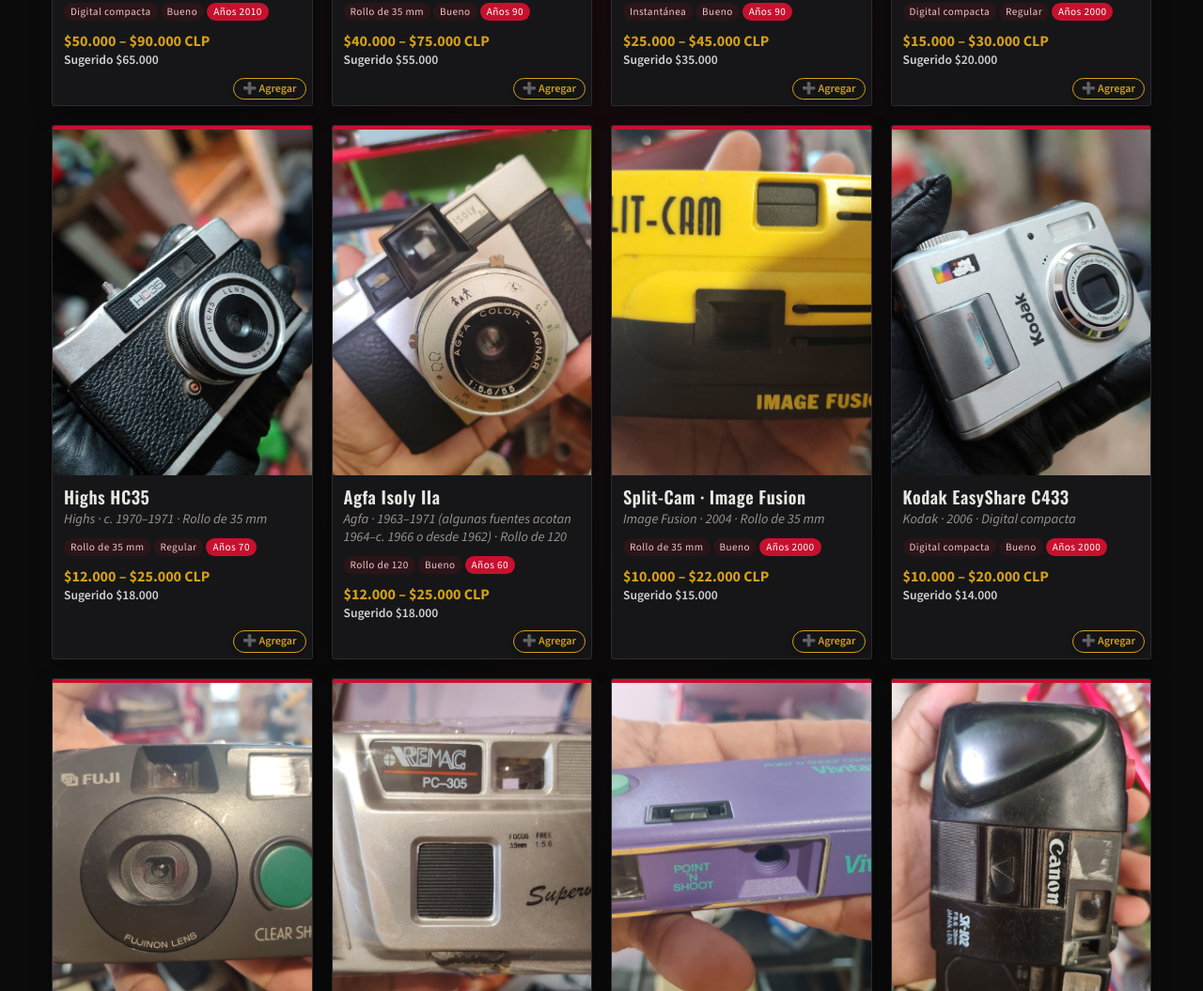
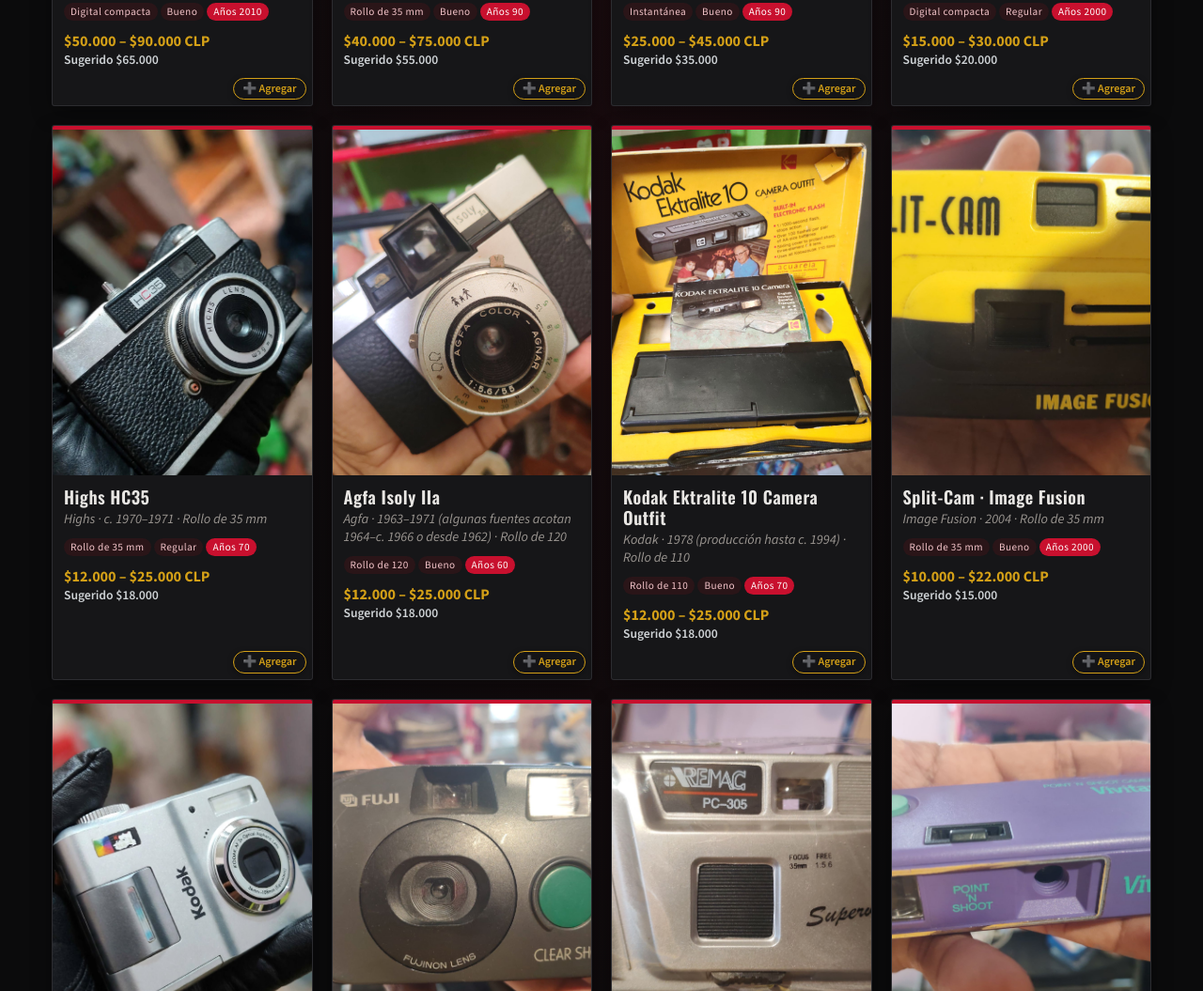
Before and after one commit to dacam32-del/vitrina-camaras, a plain HTML site: page index.html in a window 1280 px wide. Shown: the part 929-1984 px from the top of the page at 94% size. Drawn offline with nearby package versions, Linux system fonts and the light colour scheme.

Commit message:
Agrega CAM-013 Kodak Ektralite 10 Camera Outfit
Pocket de cartucho 110 (1978, Made in USA), con caja Outfit original, inserto y manual. Faltan el rollo y las pilas. Tasación $12.000–$25.000 (sugerido $18.000). Totales de la vitrina: $213.000–$420.000.

```diff
--- a/index.html
+++ b/index.html
@@ -137,9 +137,9 @@ footer{text-align:center;padding:20px;color:var(--mut);font-size:.85em;border-to
   <h1>Vitrina de Cámaras Fotográficas</h1>
   <p>Colección de cámaras digitales y de rollo de David Eduardo · tasación según estado en Chile e internacional</p>
   <div class="stats">
-    <div class="stat"><b>12</b><span>Fichas</span></div>
-    <div class="stat"><b>12</b><span>Unidades</span></div>
-    <div class="stat"><b>$201.000 – $395.000</b><span>Valor total Chile (CLP)</span></div>
+    <div class="stat"><b>13</b><span>Fichas</span></div>
+    <div class="stat"><b>13</b><span>Unidades</span></div>
+    <div class="stat"><b>$213.000 – $420.000</b><span>Valor total Chile (CLP)</span></div>
   </div>
 </header>
 <div class="filters">
@@ -727,6 +727,54 @@ const D = [
       "img/CAM-012-2.jpg",
       "img/CAM-012-3.jpg"
     ]
+  },
+  {
+    "id": "CAM-013",
+    "tipo": "Rollo de 110",
+    "marca": "Kodak",
+    "titulo": "Kodak Ektralite 10 Camera Outfit",
+    "modelo": "Ektralite 10 (Camera Outfit, con caja original)",
+    "anio": "1978 (producción hasta c. 1994)",
+    "epoca": "Años 70",
+    "y": 1978,
+    "ep": "Años 70",
+    "pais": "Estados Unidos (Made in U.S.A.; Eastman Kodak, Rochester)",
+    "color": "Negra, con caja original amarilla",
+    "lente": "Fijo de tres elementos, 25 mm f/8, con tapa deslizante que cubre el lente y el visor; foco fijo desde 1,5 m a infinito",
+    "sensor": "Película de cartucho 110 (13 × 17 mm); usa todas las Kodakcolor 110, según la caja",
+    "zoom": "Sin zoom",
+    "pantalla": "Visor óptico (no tiene pantalla)",
+    "alimentacion": "2 pilas AA para el flash electrónico (no incluidas; el outfit original las traía)",
+    "almacenamiento": "Cartucho 110",
+    "video": "No",
+    "funciones": "Flash electrónico integrado de 1/1000 s (más de 100 destellos por par de pilas AA, según la caja); detección automática de la sensibilidad del rollo; obturador de dos velocidades, 1/125 s con ISO 125 o menor y 1/200 s (algunas fuentes dicen 1/210 s) con ISO 200 o mayor; tapa deslizante; correa de muñeca",
+    "resena": "La Kodak Ektralite 10 es una de bolsillo para cartucho 110, lanzada en 1978 (se fabricó hasta alrededor de 1994). Este es el cuerpo negro clásico, hecho en EE. UU., con tapa deslizante, lente de tres elementos f/8 y flash electrónico de 1/1000 s alimentado por 2 pilas AA. Viene como Camera Outfit, en su caja original amarilla, con el inserto de cartón y el manual en varios idiomas (inglés, alemán, español, francés, japonés, chino y, en la portada, también árabe). En el costado, la caja lista lo que traía el conjunto: la cámara, un rollo Kodakcolor de 24 exposiciones, 2 pilas AA, pestañas de monograma, la correa y el manual. Faltan el rollo y las pilas. En la tapa interior hay una etiqueta de la tienda «acuarela», a nombre de Gastón Cavada Guzmán (así está impreso, sin eñe visible); en la línea inferior se lee «ARICA CHILE», así que el negocio, según la propia etiqueta, estaba en Arica. No se halló una fuente pública independiente que documente el local.",
+    "accesorios": "Caja original amarilla de Camera Outfit, con inserto de cartón, manual multilenguaje y correa de muñeca. Faltan el rollo Kodakcolor de 24 exposiciones y las 2 pilas AA que traía el outfit. La caja tiene desgaste en bordes y esquinas, y una solapa rota. En la tapa interior, etiqueta de la tienda «acuarela», Gastón Cavada Guzmán, con la leyenda «ARICA CHILE».",
+    "funciona": "Funcionamiento sin confirmar",
+    "estado": {
+      "escala": "Bueno",
+      "nota": 6,
+      "detalle": "Cámara en buen estado, aprox. 6/10, con algo de uso en la carcasa y el visor del flash un poco amarillento. La caja original tiene desgaste en bordes y esquinas, y una solapa rota. Funcionamiento sin confirmar."
+    },
+    "rareza": "Común (110 de gran tirada); menos frecuente completa, con caja Outfit y manual",
+    "stock": 1,
+    "dolar": "992,48 CLP por US$1 (22-11-2026); 1 GBP ≈ US$1,3086",
+    "fecha": "2026-11-22",
+    "precio_vendido": "Sin ventas realizadas verificables de la Ektralite 10 en Chile. Internacional, CameraWorth registra 6 ventas eBay de jun–nov 2026, mediana £9 (≈ $11.689), mitad central £7–£12 (≈ $9.091–$15.585). Las sueltas, en general probadas, van de £7 / US$10 (28-06-2026) a £13 / US$17 con rollo y funda (26-07-2026); hay una sin probar a £8 y otra, el 12-11-2026, a £3 (el título se corta en «Origi…»). Una unidad descrita como nueva y en su embalaje original se vendió a £45 / US$60 (≈ $58.444–$59.549) el 19-06-2026; CameraWorth la marca como muy por encima del resto, precisamente por ir en caja.",
+    "precio_anunciado": "En Yapo hay dos avisos vigentes de Ektralite (pedidos, no ventas): una «extralite 10» en Pudahuel, «perfecto estado» y funcionando, a $25.000 (actualizado el 11-12-2025); y una «Ektralite del 78» funcionando en Rancagua a $15.000 (actualizado el 19-12-2025), sin precisar del todo si es la 10. Ninguno menciona caja original. Otras 110 en Chile se han pedido alrededor de $20.000. Afuera hay muchos pedidos, no ventas, de Ektralite 10 con caja, en general sin probar, entre unos US$8 y US$20.",
+    "precio_estimado": "$12.000 – $25.000",
+    "precio_sugerido_clp": "$18.000",
+    "pmin": 12000,
+    "pmax": 25000,
+    "p_sugerido": 18000,
+    "origen_estimacion": "Estimación. No hay ventas confirmadas en Chile. El rango se apoya en los avisos chilenos de Ektralite funcionando a $15.000 y $25.000, y en las ventas internacionales de cuerpos sueltos a unos £7–£13. Esta pieza trae caja Outfit, inserto y manual, lo que suma frente a una suelta, pero la caja está desgastada y con una solapa rota, faltan el rollo y las pilas, y el funcionamiento no está confirmado, así que no se tasa como la unidad nueva en embalaje que se vendió a US$60. El sugerido queda entre esos dos avisos chilenos.",
+    "notas": "Lanzada en 1978; la producción se cita hasta c. 1994. En el frente se lee «Kodak EKTRALITE 10 Camera» y «MADE IN U.S.A.». La etiqueta de la caja dice «acuarela / GASTON CAVADA GUZMAN» y «ARICA CHILE»: el dato de ciudad sale de la propia etiqueta, no de un archivo o aviso independiente. Fuentes: https://camera-wiki.org/wiki/Kodak_Ektralite_10 ; https://nwmangum.com/Kodak/EL10-1.html (lista original US$38); https://www.cameraworth.com/k/kodak/ektralite-10/ ; Yapo https://www.yapo.cl/electronica-audio-video-foto-camaras-y-foto/camara-fotografica-analoga-kodak/27443864 y https://www.yapo.cl/electronica-audio-video-foto-camaras-y-foto/camara-kodak-ektralite-1978/27522790 . Dólar: $992,48 CLP; 1 GBP ≈ US$1,3086.",
+    "imgs": [
+      "img/CAM-013.jpg",
+      "img/CAM-013-2.jpg",
+      "img/CAM-013-3.jpg",
+      "img/CAM-013-4.jpg"
+    ]
   }
 ];
 const $ = function(i){ return document.getElementById(i); };
```
Also changed, not shown: img/CAM-013-2.jpg (added), img/CAM-013-3.jpg (added), img/CAM-013-4.jpg (added), img/CAM-013.jpg (added), 1 other file.
